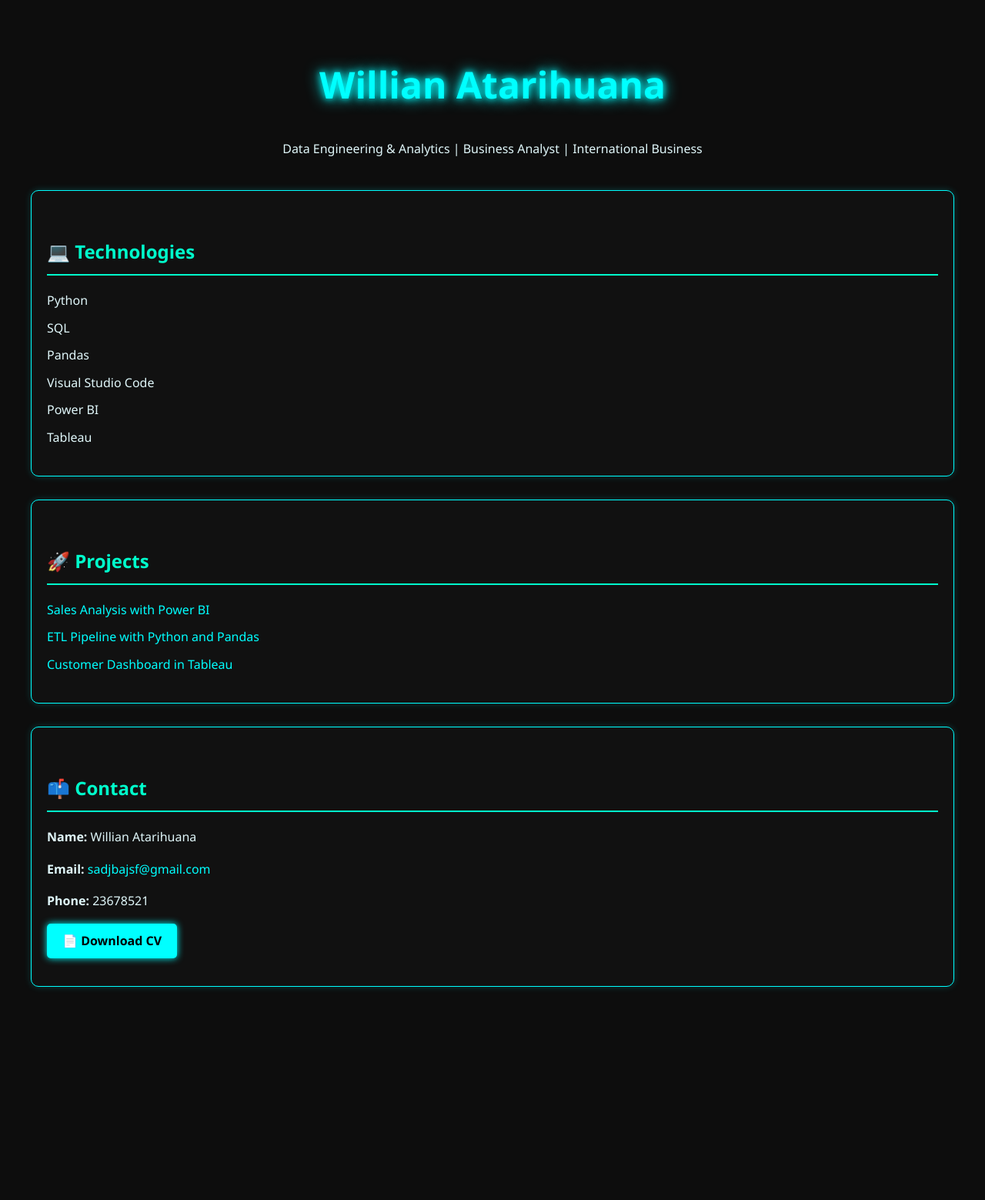
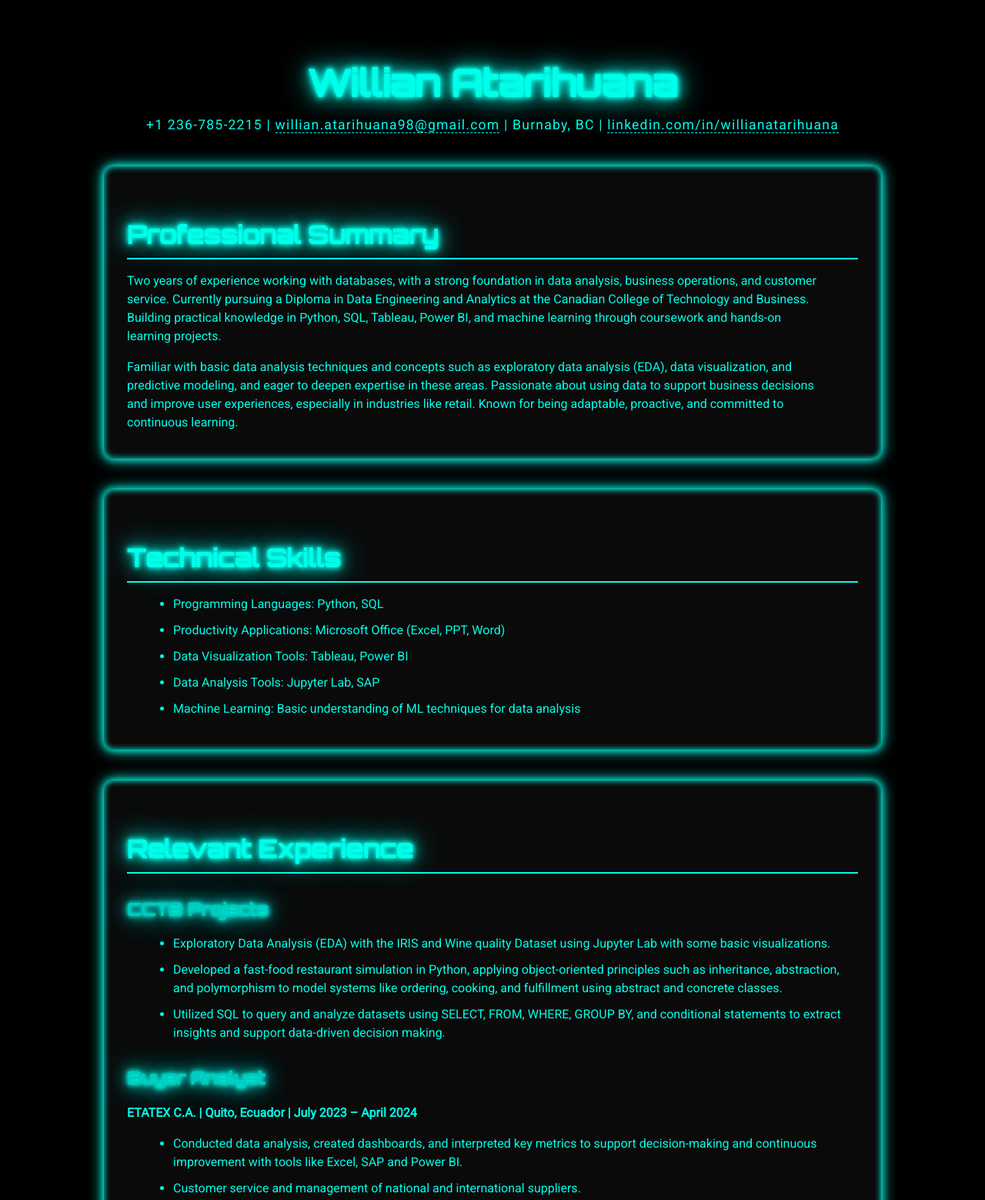
Before and after one commit to Will98-ops/willian-atarihuana.github.io, a plain HTML site: page index.html in a window 1280 px wide. Shown: the top 1559 px of the page at 77% size. Before the commit the page ends 1352 px from the top, so only its background shows below. Drawn offline with Linux system fonts and the light colour scheme.

Commit message:
Update index.html

```diff
--- a/index.html
+++ b/index.html
@@ -2,117 +2,179 @@
 <html lang="en">
 <head>
 <meta charset="UTF-8" />
-  <meta name="viewport" content="width=device-width, initial-scale=1.0"/>
-  <title>Willian Atarihuana - Portfolio</title>
+<meta name="viewport" content="width=device-width, initial-scale=1" />
+<title>Willian Atarihuana - Resume</title>
 <style>
+  @import url('https://fonts.googleapis.com/css2?family=Orbitron:wght@500&family=Roboto&display=swap');
+
+  /* Reset y base */
   body {
     margin: 0;
-      font-family: 'Segoe UI', Tahoma, Geneva, Verdana, sans-serif;
-      background-color: #0d0d0d;
-      color: #e0f7fa;
-      line-height: 1.6;
+    background-color: #000000;
+    color: #00ffea;
+    font-family: 'Roboto', sans-serif;
     padding: 40px;
+    line-height: 1.5;
   }
 
-    header {
-      text-align: center;
-      margin-bottom: 40px;
+  h1, h2, h3 {
+    font-family: 'Orbitron', monospace;
+    text-shadow:
+      0 0 5px #00ffea,
+      0 0 10px #00ffea,
+      0 0 20px #00ffea,
+      0 0 40px #00ffe0;
+    margin-bottom: 10px;
   }
 
   h1 {
-      font-size: 48px;
-      color: #00ffff;
-      text-shadow: 0 0 10px #00ffff, 0 0 20px #00ffff;
+    font-size: 3rem;
+    text-align: center;
+    margin-bottom: 5px;
   }
 
   h2 {
-      color: #00ffcc;
-      border-bottom: 2px solid #00ffcc;
-      padding-bottom: 10px;
+    font-size: 2rem;
+    border-bottom: 2px solid #00ffea;
+    padding-bottom: 6px;
     margin-top: 40px;
   }
 
-    ul {
-      list-style: none;
-      padding: 0;
+  h3 {
+    font-size: 1.4rem;
+    margin-top: 30px;
+    color: #00ccc0;
   }
 
-    li {
+  p, li {
+    font-size: 1rem;
+    max-width: 900px;
     margin-bottom: 10px;
   }
 
+  ul {
+    margin-left: 20px;
+  }
+
   a {
-      color: #00ffff;
+    color: #00fff3;
     text-decoration: none;
+    border-bottom: 1px dashed #00fff3;
+    transition: color 0.3s ease, border-color 0.3s ease;
   }
 
   a:hover {
-      text-shadow: 0 0 5px #00ffff;
+    color: #00ffaa;
+    border-color: #00ffaa;
   }
 
-    .neon-box {
-      border: 1px solid #00ffff;
-      border-radius: 10px;
-      padding: 20px;
-      box-shadow: 0 0 10px #00ffff33;
-      background-color: #111;
-      margin-bottom: 30px;
+  .contact-info {
+    text-align: center;
+    font-size: 1.1rem;
+    margin-bottom: 40px;
+    letter-spacing: 1.2px;
   }
 
-    .button {
-      display: inline-block;
-      padding: 10px 20px;
-      background: #00ffff;
-      color: #000;
-      font-weight: bold;
-      border-radius: 5px;
-      text-decoration: none;
-      box-shadow: 0 0 10px #00ffff;
-      transition: background 0.3s ease;
+  /* Neon box effect */
+  .section {
+    background: #0a0a0a;
+    padding: 25px 30px;
+    border-radius: 12px;
+    box-shadow:
+      0 0 10px #00ffea,
+      0 0 20px #00ffea,
+      inset 0 0 8px #00ffea;
+    max-width: 950px;
+    margin: 0 auto 40px auto;
   }
 
-    .button:hover {
-      background: #00ccff;
-      box-shadow: 0 0 20px #00ccff;
+  /* Bullet style */
+  li::marker {
+    color: #00ffe0;
+    font-weight: bold;
   }
 </style>
 </head>
 <body>
 
-  <header>
   <h1>Willian Atarihuana</h1>
-    <p>Data Engineering & Analytics | Business Analyst | International Business</p>
-  </header>
+  <div class="contact-info">
+    +1 236-785-2215 | <a href="mailto:willian.atarihuana98@gmail.com">willian.atarihuana98@gmail.com</a> | Burnaby, BC | <a href="https://www.linkedin.com/in/willianatarihuana" target="_blank">linkedin.com/in/willianatarihuana</a>
+  </div>
 
-  <div class="neon-box">
-    <h2>💻 Technologies</h2>
+  <div class="section">
+    <h2>Professional Summary</h2>
+    <p>Two years of experience working with databases, with a strong foundation in data analysis, business operations, and customer service. Currently pursuing a Diploma in Data Engineering and Analytics at the Canadian College of Technology and Business. Building practical knowledge in Python, SQL, Tableau, Power BI, and machine learning through coursework and hands-on learning projects.</p>
+    <p>Familiar with basic data analysis techniques and concepts such as exploratory data analysis (EDA), data visualization, and predictive modeling, and eager to deepen expertise in these areas. Passionate about using data to support business decisions and improve user experiences, especially in industries like retail. Known for being adaptable, proactive, and committed to continuous learning.</p>
+  </div>
+
+  <div class="section">
+    <h2>Technical Skills</h2>
     <ul>
-      <li>Python</li>
-      <li>SQL</li>
-      <li>Pandas</li>
-      <li>Visual Studio Code</li>
-      <li>Power BI</li>
-      <li>Tableau</li>
+      <li>Programming Languages: Python, SQL</li>
+      <li>Productivity Applications: Microsoft Office (Excel, PPT, Word)</li>
+      <li>Data Visualization Tools: Tableau, Power BI</li>
+      <li>Data Analysis Tools: Jupyter Lab, SAP</li>
+      <li>Machine Learning: Basic understanding of ML techniques for data analysis</li>
     </ul>
   </div>
 
-  <div class="neon-box">
-    <h2>🚀 Projects</h2>
+  <div class="section">
+    <h2>Relevant Experience</h2>
+
+    <h3>CCTB Projects</h3>
     <ul>
-      <li><a href="https://github.com/tu_usuario/proyecto1" target="_blank">Sales Analysis with Power BI</a></li>
-      <li><a href="https://github.com/tu_usuario/proyecto2" target="_blank">ETL Pipeline with Python and Pandas</a></li>
-      <li><a href="https://github.com/tu_usuario/proyecto3" target="_blank">Customer Dashboard in Tableau</a></li>
+      <li>Exploratory Data Analysis (EDA) with the IRIS and Wine quality Dataset using Jupyter Lab with some basic visualizations.</li>
+      <li>Developed a fast-food restaurant simulation in Python, applying object-oriented principles such as inheritance, abstraction, and polymorphism to model systems like ordering, cooking, and fulfillment using abstract and concrete classes.</li>
+      <li>Utilized SQL to query and analyze datasets using SELECT, FROM, WHERE, GROUP BY, and conditional statements to extract insights and support data-driven decision making.</li>
+    </ul>
+
+    <h3>Buyer Analyst</h3>
+    <p><strong>ETATEX C.A. | Quito, Ecuador | July 2023 – April 2024</strong></p>
+    <ul>
+      <li>Conducted data analysis, created dashboards, and interpreted key metrics to support decision-making and continuous improvement with tools like Excel, SAP and Power BI.</li>
+      <li>Customer service and management of national and international suppliers.</li>
+      <li>Managed quality control, resolved nationwide store requirements, and developed compliance compensation programs for employees.</li>
+      <li>Prepared weekly reports and devised plans to enhance annual sales, purchasing trends, and product promotions.</li>
+      <li>Developed new textile products and strategies to expand market reach and attract distributors.</li>
+    </ul>
+
+    <h3>Internal Purchases Analyst</h3>
+    <p><strong>ICESA S.A. | Quito, Ecuador | September 2022 – May 2023</strong></p>
+    <ul>
+      <li>Assignment of schedules for impulse personnel in stores with management tools.</li>
+      <li>Customer service and problem solving.</li>
+      <li>Collaborated with cross-functional teams to implement data-driven solutions, improving operational performance.</li>
+      <li>Check that all necessary material is available for the offices and create reports for new orders.</li>
+      <li>Presented proposals to buyers and collaborated on marketing strategies.</li>
+      <li>Create product strategies to achieve positive results.</li>
     </ul>
   </div>
 
-  <div class="neon-box">
-    <h2>📫 Contact</h2>
-    <p><strong>Name:</strong> Willian Atarihuana</p>
-    <p><strong>Email:</strong> <a href="mailto:sadjbajsf@gmail.com">sadjbajsf@gmail.com</a></p>
-    <p><strong>Phone:</strong> 23678521</p>
-    <p>
-      <a href="Willian_Atarihuana_Resume.pdf" target="_blank" class="button">📄 Download CV</a>
-    </p>
+  <div class="section">
+    <h2>Education</h2>
+    <p><strong>Canadian College of Technology and Business | Vancouver, BC</strong><br />
+      Data Engineering and Analytics with Co-op, IT | Expected June 2025</p>
+    <ul>
+      <li>Relevant coursework: Python, Tableau, Power BI, Jupyter Lab, Machine Learning, SQL, Big Data Technologies and Data Science.</li>
+      <li>Hands-on experience in exploratory data analysis (EDA), data visualization, and predictive modeling.</li>
+    </ul>
+
+    <p><strong>University of Americas | Quito, Ecuador</strong><br />
+      Bachelor of International Business, Business | Graduated July 2022</p>
+    <ul>
+      <li>Developed a strong foundation in business analytics, logistics, and cross-functional collaboration.</li>
+    </ul>
+  </div>
+
+  <div class="section">
+    <h2>Certifications</h2>
+    <ul>
+      <li>Business Analysis Foundations (LinkedIn)</li>
+      <li>Business Analyst and Project Manager Collaboration (LinkedIn)</li>
+      <li>Learning Excel: Data Analysis (LinkedIn)</li>
+      <li>SQL for Data Analysis (LinkedIn)</li>
+    </ul>
   </div>
 
 </body>
```
Lines whose indentation alone changed are shown as unchanged.
